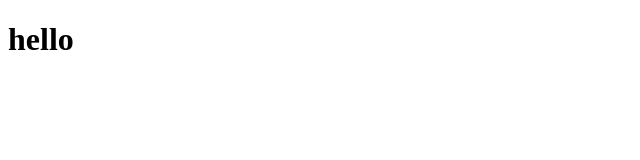
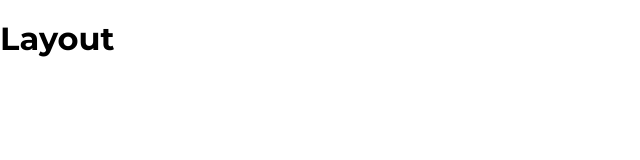
Before and after one commit to YuriyYurev/shoes-world, a React (Create React App) app: page / in a window 1280 px wide. Shown: the top 160 px of the page, without its empty margins (0-640 px from the left). Built offline with nearby package versions, Linux system fonts and the light colour scheme.

Commit message:
fix: fonts, layout

```diff
--- a/package.json
+++ b/package.json
@@ -9,12 +9,14 @@
     "dependencies": {
         "@emotion/react": "^11.13.3",
         "@emotion/styled": "^11.13.0",
+        "@fontsource/montserrat": "^5.0.19",
         "@mui/material": "^6.0.0",
         "@types/node": "^16.18.106",
         "@types/react": "^18.3.4",
         "@types/react-dom": "^18.3.0",
         "axios": "^1.7.5",
         "firebase": "^10.13.0",
+        "normalize.css": "^8.0.1",
         "react": "^18.3.1",
         "react-dom": "^18.3.1",
         "react-redux": "^9.1.2",
--- /dev/null
+++ b/src/App.styles.tsx
@@ -0,0 +1,14 @@
+import styled from '@emotion/styled';
+import '@fontsource/montserrat';
+import '@fontsource/montserrat/400-italic.css';
+import '@fontsource/montserrat/500.css';
+import '@fontsource/montserrat/500-italic.css';
+import '@fontsource/montserrat/600.css';
+import '@fontsource/montserrat/600-italic.css';
+import '@fontsource/montserrat/700.css';
+import '@fontsource/montserrat/700-italic.css';
+import 'normalize.css';
+
+export const AppStyles = styled('div')`
+    font-family: 'Montserrat', sans-serif;
+`;
--- a/src/App.tsx
+++ b/src/App.tsx
@@ -1,8 +1,11 @@
+import Layout from './Layout';
+import { AppStyles } from './App.styles';
+
 function App() {
     return (
-        <div className="App">
-            <h1>hello</h1>
-        </div>
+        <AppStyles>
+            <Layout />
+        </AppStyles>
     );
 }
 
--- /dev/null
+++ b/src/Layout/index.tsx
@@ -0,0 +1,9 @@
+function Layout() {
+    return (
+        <div>
+            <h1>Layout</h1>
+        </div>
+    )
+}
+
+export default Layout;
--- /dev/null
+++ b/src/pages/Home.tsx
@@ -0,0 +1,5 @@
+function Home() {
+    return <div className="home">Home</div>;
+}
+
+export default Home;
```
Also changed, not shown: .prettierrc.json, 2 other files (tests, documents, lock files or other folders).
